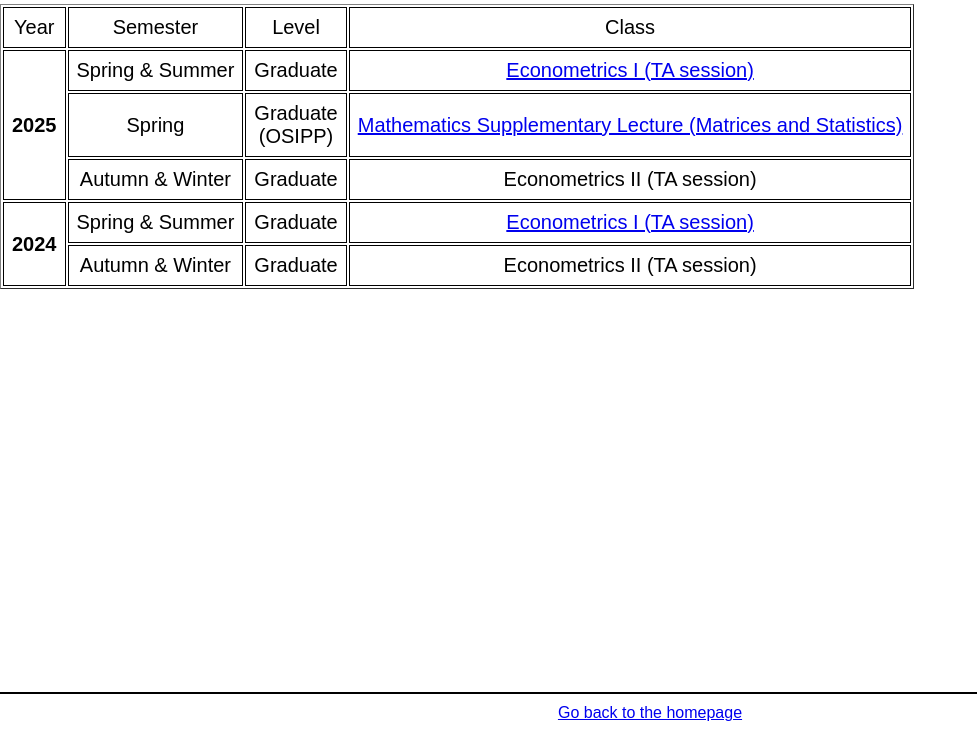
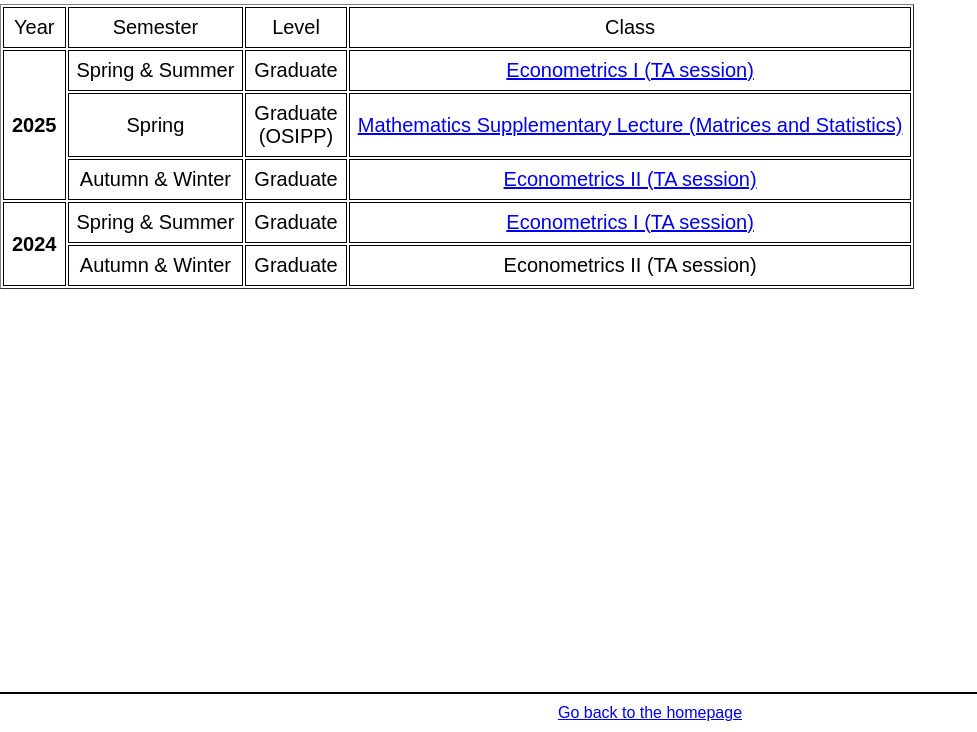
Before and after one commit to JukinaHATAKEYAMA/Lecture-Notes-JH, a plain HTML site: page index.html in a window 1280 px wide. Shown: the part 68-800 px from the top of the page, without its empty margins (0-977 px from the left). Drawn offline with Linux system fonts and the light colour scheme.

Commit message:
Add files via upload

```diff
--- a/index.html
+++ b/index.html
@@ -40,7 +40,7 @@
                       <tr>
                         <td align="center">Autumn & Winter</td>
                         <td>Graduate</td>
-                        <td>Econometrics II (TA session)</td>
+                        <td><a href="2025_econometrics_2/2025_econometircs2.html">Econometrics II (TA session)</a> </td>
                       </tr>
 
                       <!-- 2024年度の授業 -->
```
